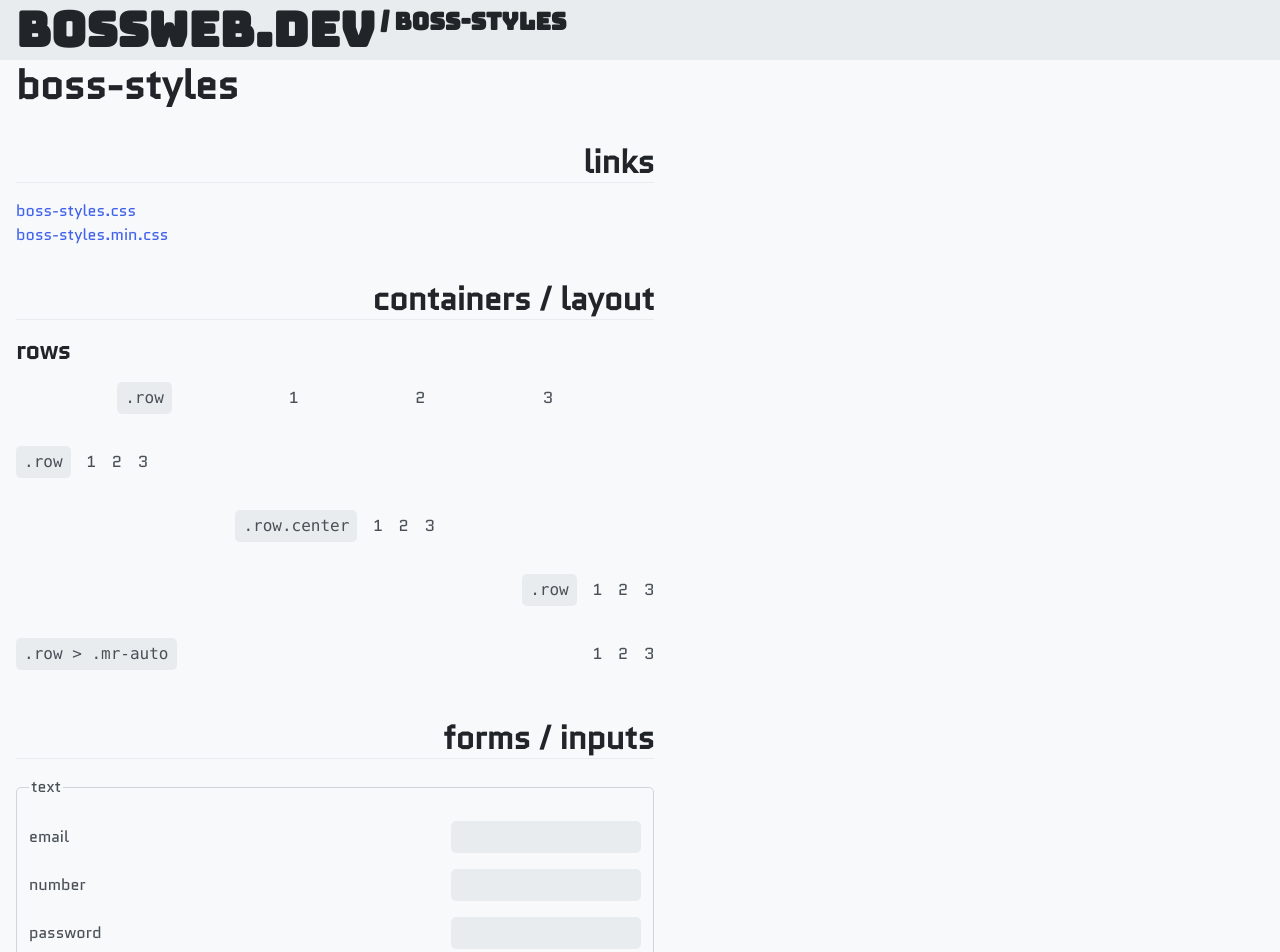
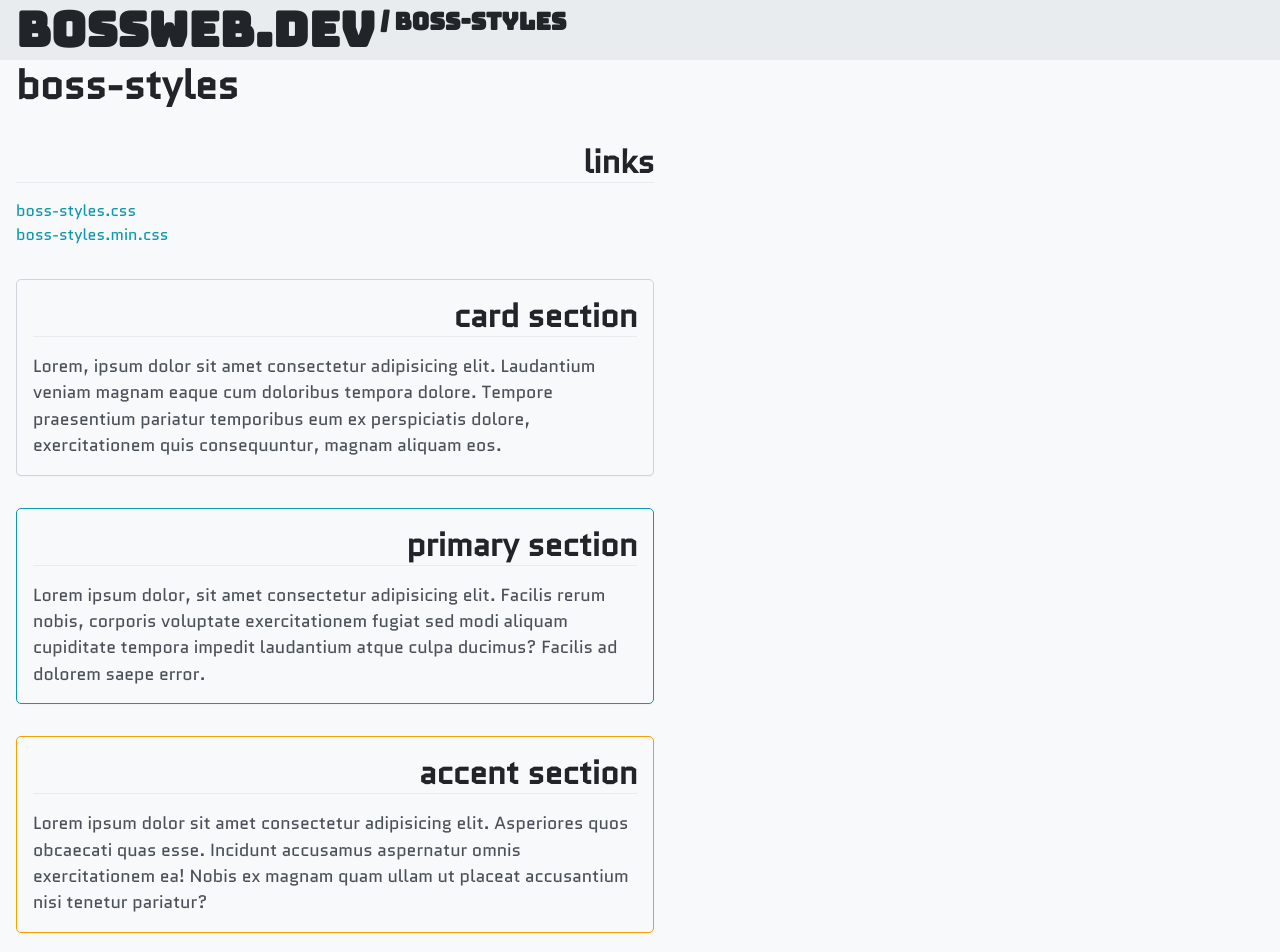
Before and after one commit to twsau/boss-styles, a website: page index.html in a window 1280 px wide. Shown: the top 952 px of the page. Drawn offline with Linux system fonts and the light colour scheme.

Commit message:
include sections

```diff
--- a/index.html
+++ b/index.html
@@ -27,6 +27,33 @@
         <div>
           <a href="./dist/boss-styles.min.css">boss-styles.min.css</a>
         </div>
+      </section>
+      <section class="card">
+        <h3>card section</h3>
+        <p>
+          Lorem, ipsum dolor sit amet consectetur adipisicing elit. Laudantium
+          veniam magnam eaque cum doloribus tempora dolore. Tempore praesentium
+          pariatur temporibus eum ex perspiciatis dolore, exercitationem quis
+          consequuntur, magnam aliquam eos.
+        </p>
+      </section>
+      <section class="primary">
+        <h3>primary section</h3>
+        <p>
+          Lorem ipsum dolor, sit amet consectetur adipisicing elit. Facilis
+          rerum nobis, corporis voluptate exercitationem fugiat sed modi aliquam
+          cupiditate tempora impedit laudantium atque culpa ducimus? Facilis ad
+          dolorem saepe error.
+        </p>
+      </section>
+      <section class="accent">
+        <h3>accent section</h3>
+        <p>
+          Lorem ipsum dolor sit amet consectetur adipisicing elit. Asperiores
+          quos obcaecati quas esse. Incidunt accusamus aspernatur omnis
+          exercitationem ea! Nobis ex magnam quam ullam ut placeat accusantium
+          nisi tenetur pariatur?
+        </p>
       </section>
       <section>
         <h3>containers / layout</h3>
--- a/src/abstracts/_theme.scss
+++ b/src/abstracts/_theme.scss
@@ -1,4 +1,25 @@
 :where(html) {
   --success: var(--green-3);
   --error: var(--red-3);
+  --primary: var(--cyan-7);
+  --accent: var(--yellow-7);
+  --link: var(--cyan-7);
+  --link-visited: var(--blue-7);
+
+  :where(a):where([href]) {
+    text-decoration-color: var(--cyan-2);
+  }
+
+  :where(a):where([href]):where(:visited) {
+    text-decoration-color: var(--blue-2);
+  }
 }
+
+@media (prefers-color-scheme: dark) {
+  :where(html) {
+    --primary: var(--cyan-3);
+    --accent: var(--yellow-3);
+    --link: var(--cyan-3);
+    --link-visited: var(--blue-3);
+  }
+}
--- a/src/layout/_section.scss
+++ b/src/layout/_section.scss
@@ -7,4 +7,26 @@ section {
     text-align: right;
     margin-block-end: var(--size-3);
   }
+
+  &.card {
+    background-color: var(--surface-1);
+    border: 1px solid var(--surface-4);
+    border-radius: var(--radius-2);
+    box-shadow: var(--shadow-1);
+    padding: var(--size-3);
+  }
+
+  &.primary {
+    border: 1px solid var(--primary);
+    border-radius: var(--radius-2);
+    box-shadow: var(--shadow-1);
+    padding: var(--size-3);
+  }
+
+  &.accent {
+    border: 1px solid var(--accent);
+    border-radius: var(--radius-2);
+    box-shadow: var(--shadow-1);
+    padding: var(--size-3);
+  }
 }
```
Also changed, not shown: dist/boss-styles.css, dist/boss-styles.min.css, 1 other file.
